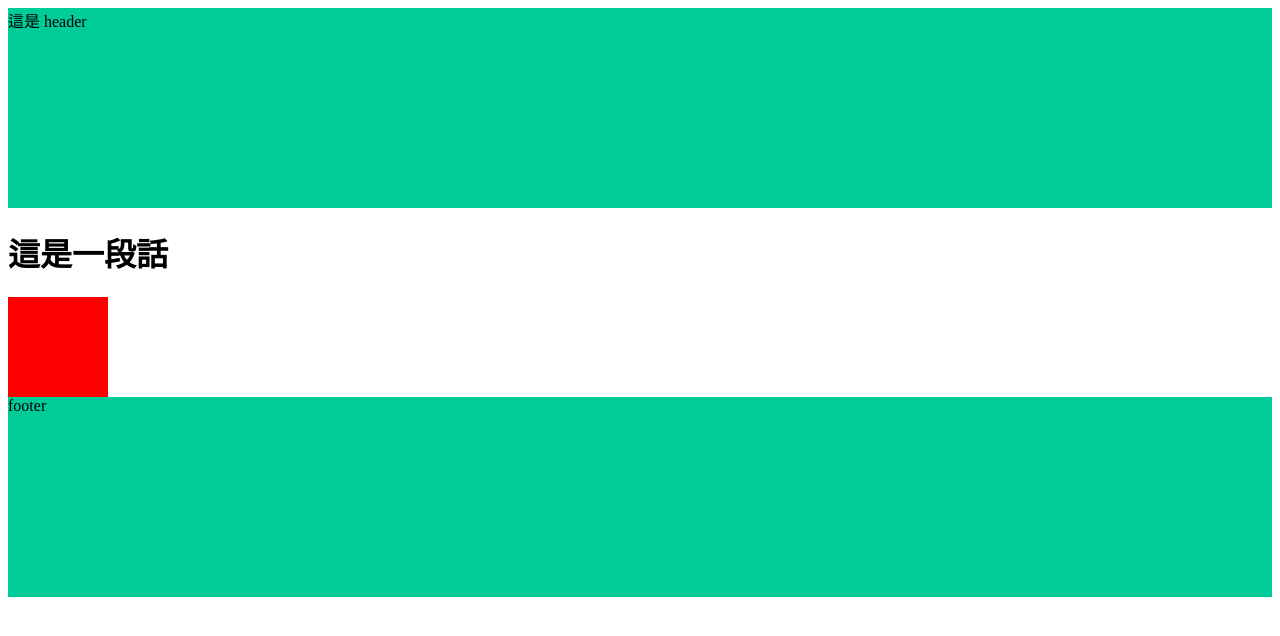
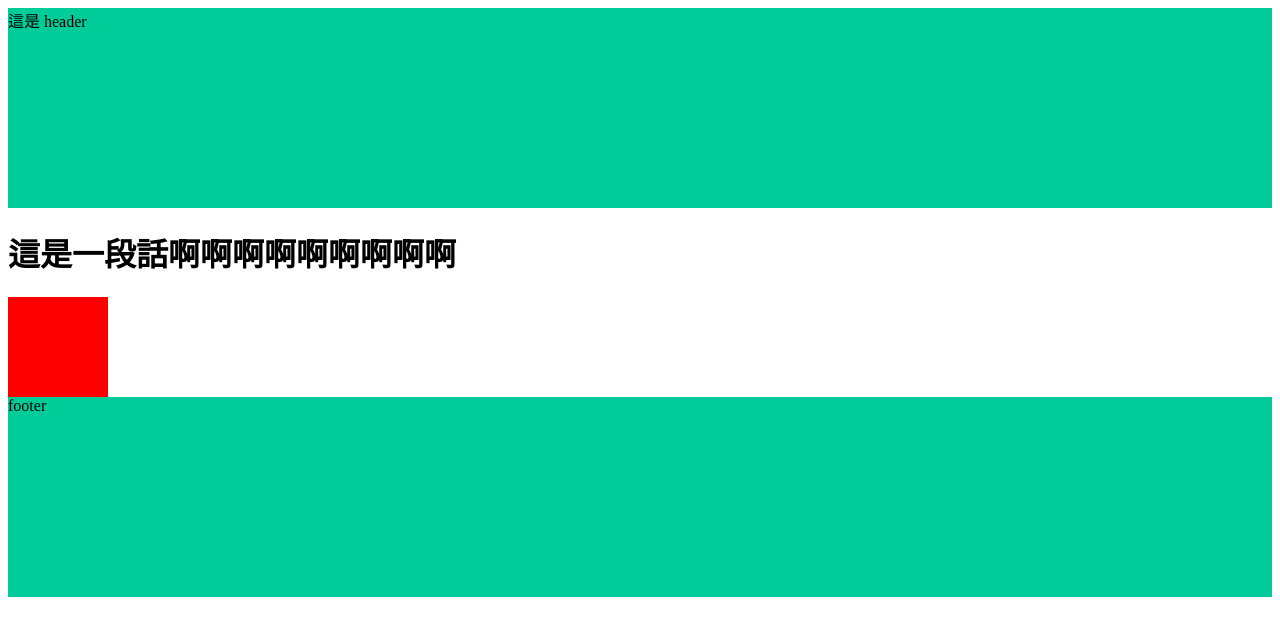
Before and after one commit to chiawen81/hexschoolLayout, a plain HTML site: page index.html in a window 1280 px wide. Drawn offline with Linux system fonts and the light colour scheme.

Commit message:
Update 2021-07-31T09:08:58.547Z

```diff
--- a/index.html
+++ b/index.html
@@ -16,7 +16,7 @@
 
 
 <h1>
-  這是一段話
+  這是一段話啊啊啊啊啊啊啊啊啊
 </h1>
 
 <div class="box"></div>
```
